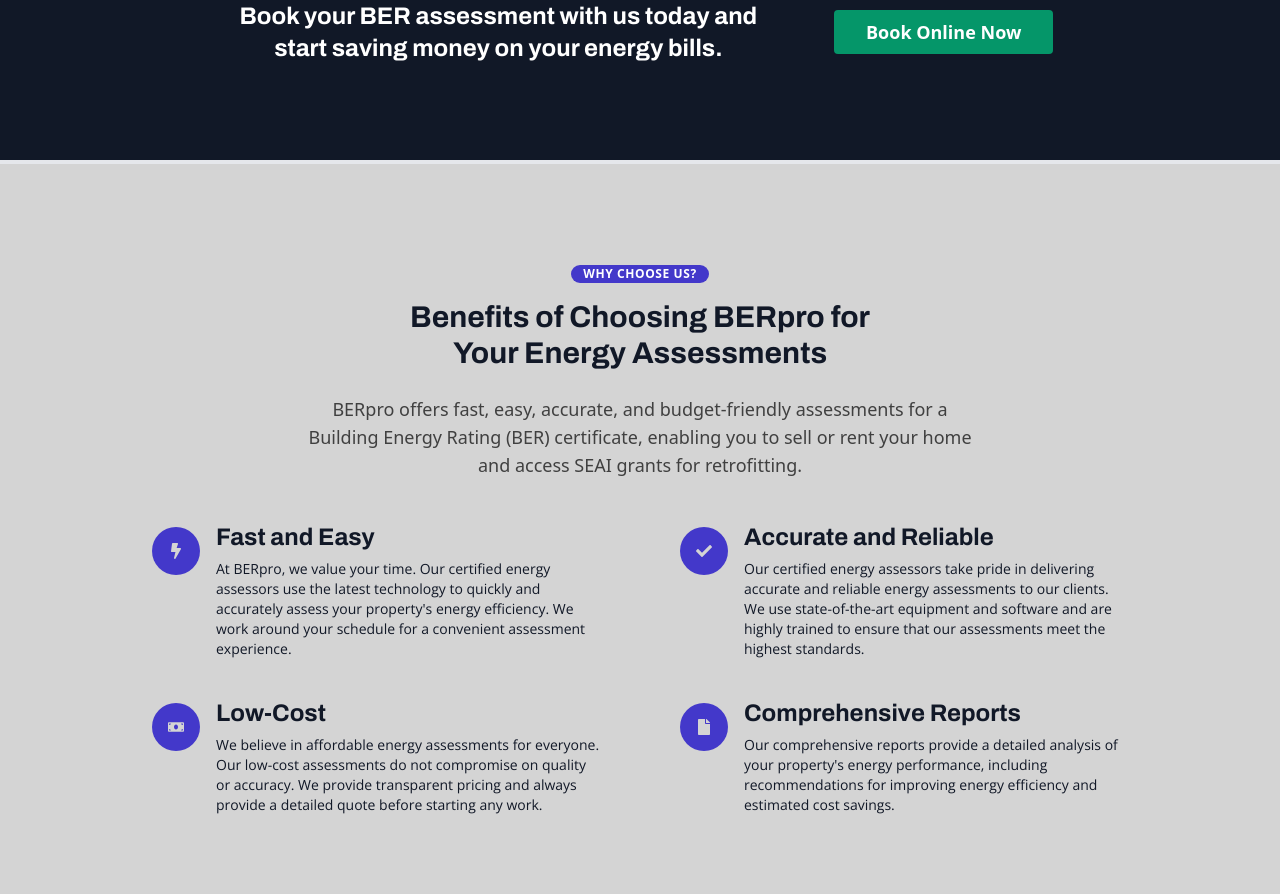
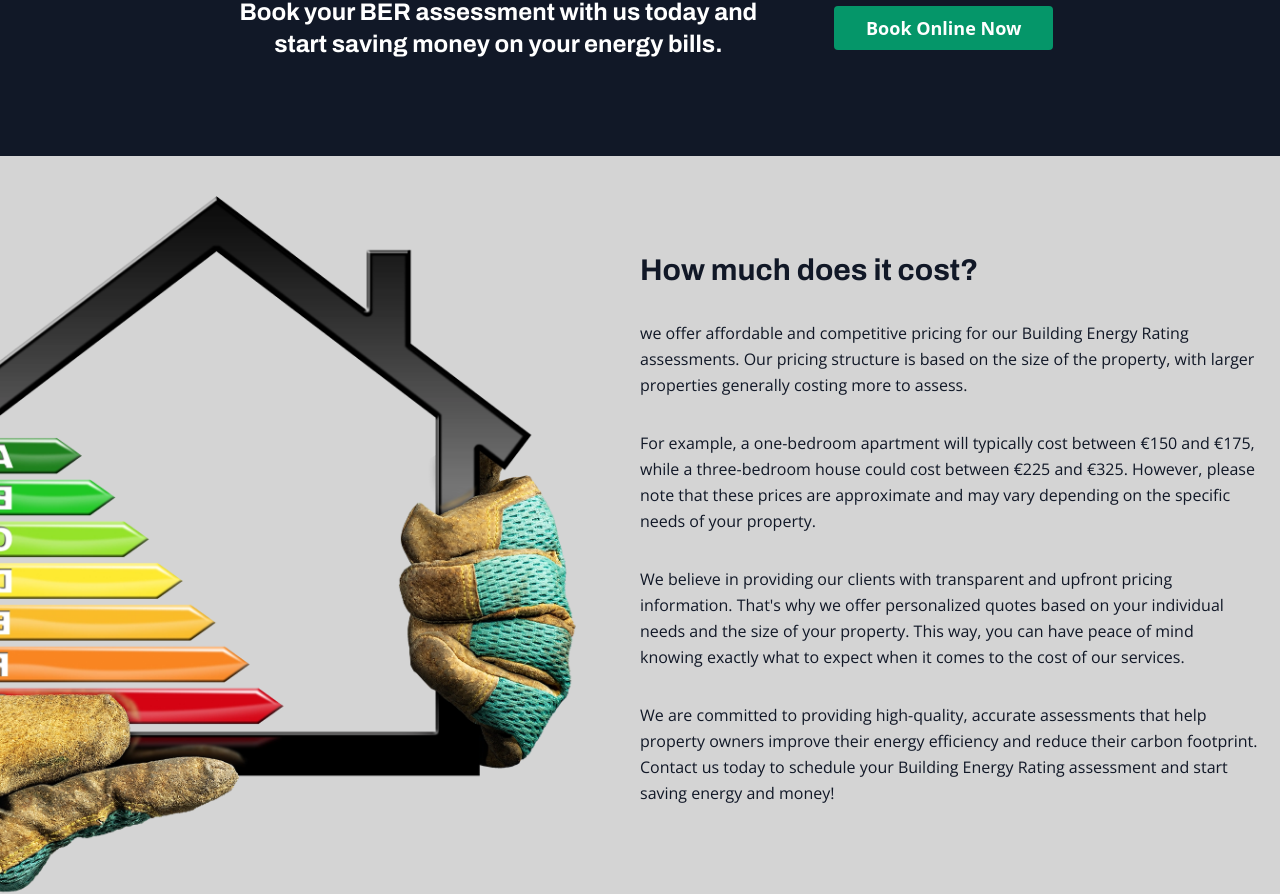
Before and after one commit to murdersnakes/berpro3.0, a Next.js app: page / in a window 1280 px wide. Shown: the part 1429-2323 px from the top of the page. Built offline with nearby package versions, Linux system fonts and the light colour scheme.

Commit message:
pricing done

```diff
--- a/app/components/CTA.tsx
+++ b/app/components/CTA.tsx
@@ -3,7 +3,7 @@
 
 export default function CTA() {
   return (
-    <div className='bg-[var(--body-color)] border-y-4 shadow-xl '>
+    <div className='bg-[var(--body-color)] '>
       <div className='cont py-24 mx-auto '>
         <div className='lg:w-2/3 flex flex-col sm:flex-row items-center justify-center text-center mx-auto'>
           <h1 className='flex-grow sm:pr-16 h3 text-white'>
--- a/app/components/Form.tsx
+++ b/app/components/Form.tsx
@@ -142,7 +142,7 @@
   // };
 
   return (
-    <div className='max-w-2xl mx-auto text-[var(--body-color)] border-2 border-black bg-neutral-100 rounded shadow-lg'>
+    <div className='max-w-2xl mx-auto text-[var(--body-color)] border border-black bg-neutral-100 rounded shadow-lg'>
       <h2 className='text-center h3 pt-6'>Book an appointment</h2>
       {/* <p className='h4 text-base text-center text-emerald-600'>
         *Fill in building details for Quote*
@@ -161,7 +161,7 @@
         <span className='h4 border-t-2 pt-4'>Contact Details</span>
         <div className='flex gap-2'>
           <input
-            className='w-full'
+            className='w-full rounded'
             placeholder='Name'
             required
             type='text'
@@ -170,7 +170,7 @@
             autoComplete='name'
           />
           <input
-            className='w-full'
+            className='w-full rounded'
             placeholder='Email'
             required
             type='email'
@@ -182,7 +182,7 @@
 
         <div className='flex gap-2'>
           <input
-            className='w-full'
+            className='w-full rounded'
             placeholder='Phone'
             required
             type='tel'
@@ -192,7 +192,7 @@
           />
 
           <input
-            className='w-full'
+            className='w-full rounded'
             placeholder='Eircode'
             type='text'
             value={eircode}
@@ -213,7 +213,7 @@
           <>
             <div className='flex gap-2'>
               <input
-                className='w-full'
+                className='w-full rounded'
                 placeholder='Address Line 1'
                 required
                 type='text'
@@ -221,7 +221,7 @@
                 onChange={(e) => setAddressLine1(e.target.value)}
               />
               <input
-                className='w-full'
+                className='w-full rounded'
                 placeholder='Address Line 2'
                 type='text'
                 value={addressLine2}
@@ -231,7 +231,7 @@
 
             <div className='flex gap-2 '>
               <input
-                className='w-full'
+                className='w-full rounded'
                 placeholder='City'
                 required
                 type='text'
@@ -239,7 +239,7 @@
                 onChange={(e) => setCity(e.target.value)}
               />
               <input
-                className='w-full'
+                className='w-full rounded'
                 placeholder='County'
                 required
                 type='text'
@@ -253,7 +253,7 @@
         <span className='h4 border-t-2 pt-4'>Building Details</span>
         <div className='flex gap-2 mb-4'>
           <select
-            className='w-full'
+            className='w-full rounded'
             required
             value={buildingType}
             onChange={(e) => {
@@ -274,7 +274,7 @@
             <option value='townhouse'>Townhouse</option>
           </select>
           <input
-            className='w-full'
+            className='w-full rounded'
             placeholder='Number of rooms'
             required
             type='number'
@@ -290,7 +290,7 @@
 
         <span className='h4 border-t-2 pt-4'>Appointment Date</span>
         <ReactDatePicker
-          className='w-full mb-4'
+          className='w-full rounded mb-4'
           selected={dateTime}
           onChange={(date) => setDateTime(date)}
           showTimeSelect
--- /dev/null
+++ b/app/components/Pricing.tsx
@@ -0,0 +1,49 @@
+import React from "react";
+import Image from "next/image";
+import image from "../../public/arms.webp";
+
+export default function Pricing() {
+  return (
+    <div className='relative text-[var(--body-color)] bg-[var(--text-color)]'>
+      <Image
+        src={image}
+        alt='gloved hand holding an illustration of a house and BER rating scale transparent background'
+        className='py-10 md:py-0 md:absolute top-10 md:w-[45%] h-full object-cover object-right-bottom'
+      />
+      <div className='cont py-24'>
+        <div className='flex flex-col lg:flex-row'>
+          <div className='mb-4 lg:mb-0 lg:w-1/2 lg:pr-5'></div>
+          <div className='lg:w-1/2 space-y-8'>
+            <h2 className='mb-5 h2'>How much does it cost?</h2>
+            <p className='p2 leading-relaxed'>
+              we offer affordable and competitive pricing for our Building
+              Energy Rating assessments. Our pricing structure is based on the
+              size of the property, with larger properties generally costing
+              more to assess.
+            </p>
+            <p className='p2 leading-relaxed'>
+              For example, a one-bedroom apartment will typically cost between
+              €150 and €175, while a three-bedroom house could cost between €225
+              and €325. However, please note that these prices are approximate
+              and may vary depending on the specific needs of your property.
+            </p>
+            <p className='p2 leading-relaxed'>
+              We believe in providing our clients with transparent and upfront
+              pricing information. That&apos;s why we offer personalized quotes
+              based on your individual needs and the size of your property. This
+              way, you can have peace of mind knowing exactly what to expect
+              when it comes to the cost of our services.
+            </p>
+            <p className='p2 leading-relaxed'>
+              We are committed to providing high-quality, accurate assessments
+              that help property owners improve their energy efficiency and
+              reduce their carbon footprint. Contact us today to schedule your
+              Building Energy Rating assessment and start saving energy and
+              money!
+            </p>
+          </div>
+        </div>
+      </div>
+    </div>
+  );
+}
--- a/app/frequently-asked-questions/page.tsx
+++ b/app/frequently-asked-questions/page.tsx
@@ -5,7 +5,7 @@
 	const data: FaqDataTypes[] = faqData;
 
 	return (
-		<div className=''>
+		<div className='bg-[var(--text-color)] text-[var(--body-color)]'>
 			<div className='cont py-24 '>
 				<h1 className='h2'>Frequently asked questions</h1>
 				<ul className='mt-12 grid gid-cols-1 md:grid-cols-2 gap-10'>
@@ -14,7 +14,7 @@
 							<li key={faq.id}>
 								<h2 className='h4'>{faq.question}</h2>
 								<p
-									className='prose prose-invert'
+									className='prose prose-sm prose-[var(--text-color)] max-w-none mt-4 mb-1'
 									dangerouslySetInnerHTML={{ __html: faq.answer }}
 								></p>
 							</li>
--- a/app/page.tsx
+++ b/app/page.tsx
@@ -3,6 +3,7 @@
 import Blog from "./components/Blog";
 import CTA from "./components/CTA";
 import Hero from "./components/Hero";
+import Pricing from "./components/Pricing";
 
 import Testimonials from "./components/Testimonials";
 import WhatIsBer from "./components/WhatIsBer";
@@ -13,6 +14,7 @@
       <Hero />
       <WhatIsBer />
       <CTA />
+      <Pricing />
       <Benefits />
       <Testimonials Autoplay={undefined} />
       <Blog />
--- a/app/policies/[slug]/page.tsx
+++ b/app/policies/[slug]/page.tsx
@@ -5,10 +5,10 @@
     const {slug} = params
     const policy = policyData.find((policy) => policy.slug === slug)
   return (
-    <div>
-        <div className='cont py-24 text-[var(--text-color)'>
+    <div className='text-[var(--body-color)] bg-[var(--text-color)]'>
+        <div className='cont py-24 '>
             <h1 className='h2 mb-12 text-center'>{policy.title}</h1>
-            <div className='prose prose-invert mx-auto' dangerouslySetInnerHTML={{__html: policy.body}}></div>
+            <div className='prose mx-auto' dangerouslySetInnerHTML={{__html: policy.body}}></div>
         </div>
     </div>
   )
```
Also changed, not shown: public/arms.webp (added).
